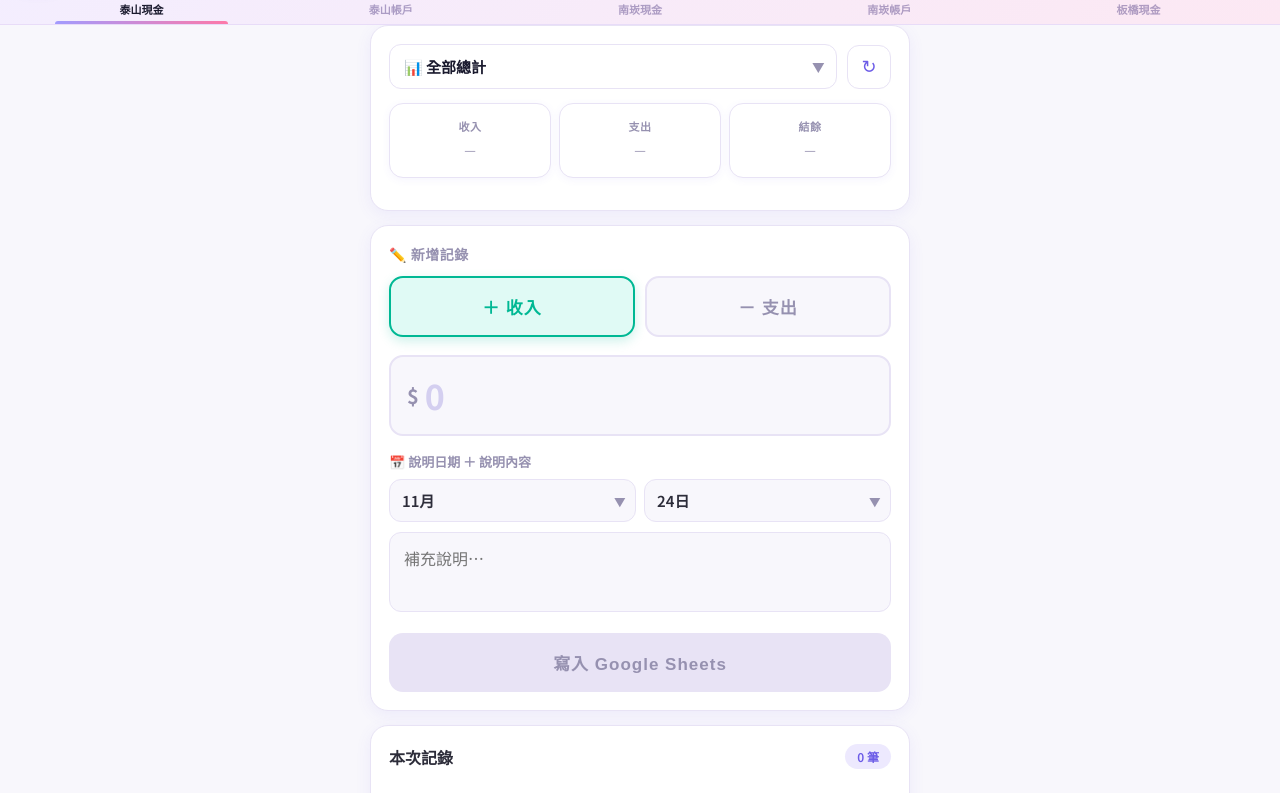
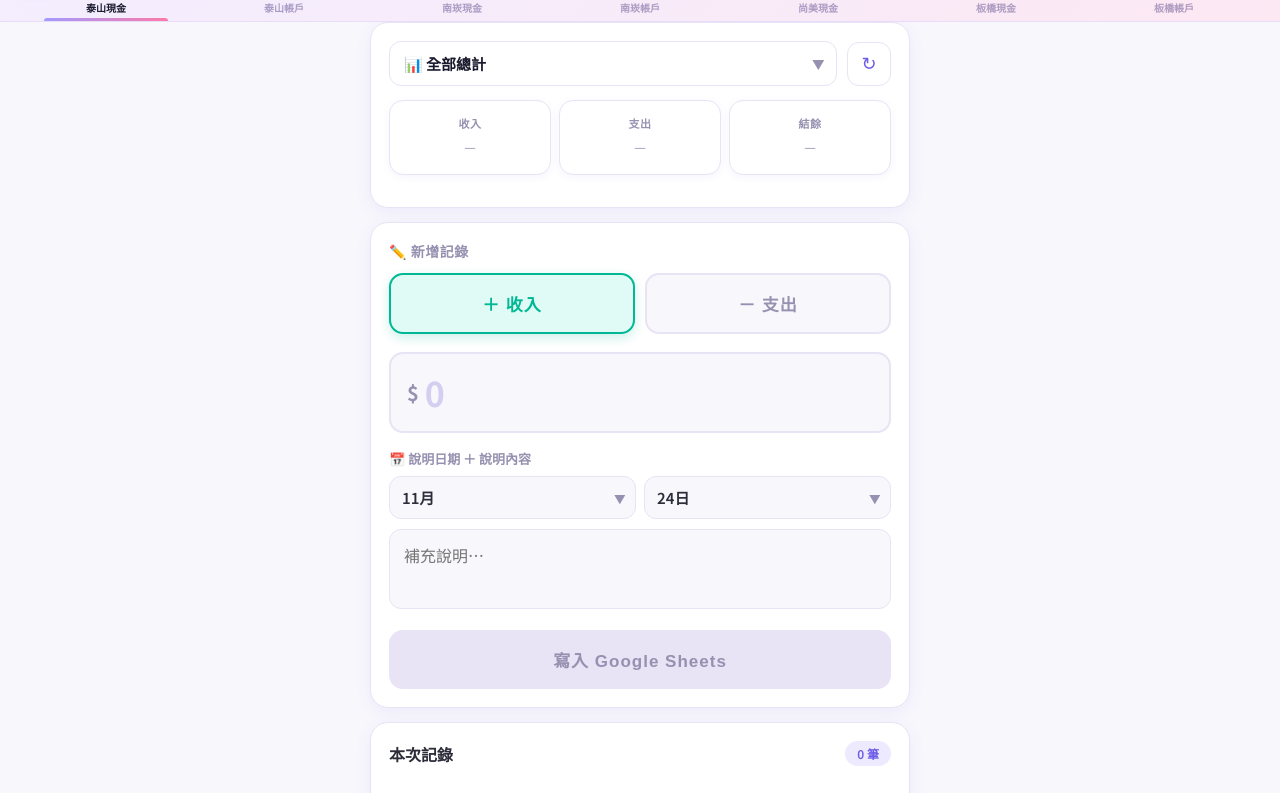
Before and after one commit to rickchen816/clinic-ledger, a plain HTML site: page index.html in a window 1280 px wide. Shown: the part 92-885 px from the top of the page. Drawn offline with Linux system fonts and the light colour scheme.

Commit message:
新增板橋植德現金(金庫)、板橋植德帳戶分頁；尚美現金標籤更名
Co-Authored-By: Claude Sonnet 4.6 <noreply@anthropic.com>
Claude-Session: https://claude.ai/code/session_01DcxzXBYqwdTC2yZAqWL9FQ

```diff
--- a/index.html
+++ b/index.html
@@ -40,7 +40,7 @@ html,body{font-family:'Noto Sans TC',-apple-system,'PingFang TC',sans-serif;back
 .header-icon{width:40px;height:40px;border-radius:12px;flex-shrink:0;overflow:hidden;box-shadow:0 4px 14px rgba(108,92,231,0.35);}.header-icon img{width:100%;height:100%;object-fit:cover;border-radius:12px;}
 .header-text h1{color:var(--navy);font-size:19px;font-weight:700;letter-spacing:0.5px;}
 .clinic-tabs{display:flex;gap:2px;padding-bottom:0;}
-.ctab{flex:1;padding:7px 1px;font-size:11px;font-weight:600;color:rgba(80,60,130,0.45);background:transparent;border:none;cursor:pointer;text-align:center;position:relative;letter-spacing:0px;border-radius:10px 10px 0 0;}
+.ctab{flex:1;padding:6px 1px;font-size:10px;font-weight:600;color:rgba(80,60,130,0.45);background:transparent;border:none;cursor:pointer;text-align:center;position:relative;letter-spacing:0px;border-radius:10px 10px 0 0;}
 .ctab::after{content:'';position:absolute;bottom:0;left:15%;right:15%;height:3px;background:linear-gradient(90deg,var(--purple-light),var(--pink));border-radius:3px 3px 0 0;opacity:0;transition:opacity 0.2s;}
 .ctab.active{color:var(--navy);font-weight:700;}
 .ctab.active::after{opacity:1;}
@@ -151,7 +151,9 @@ html,body{font-family:'Noto Sans TC',-apple-system,'PingFang TC',sans-serif;back
     <button class="ctab" onclick="switchClinic('泰山植德帳戶(玉山)',this)">泰山帳戶</button>
     <button class="ctab" onclick="switchClinic('南崁植德現金(金庫)',this)">南崁現金</button>
     <button class="ctab" onclick="switchClinic('南崁植德帳戶(台新)',this)">南崁帳戶</button>
-    <button class="ctab" onclick="switchClinic('板橋尚美現金(金庫)',this)">板橋現金</button>
+    <button class="ctab" onclick="switchClinic('板橋尚美現金(金庫)',this)">尚美現金</button>
+    <button class="ctab" onclick="switchClinic('板橋植德現金(金庫)',this)">板橋現金</button>
+    <button class="ctab" onclick="switchClinic('板橋植德帳戶',this)">板橋帳戶</button>
   </div>
 </div>
 
```
